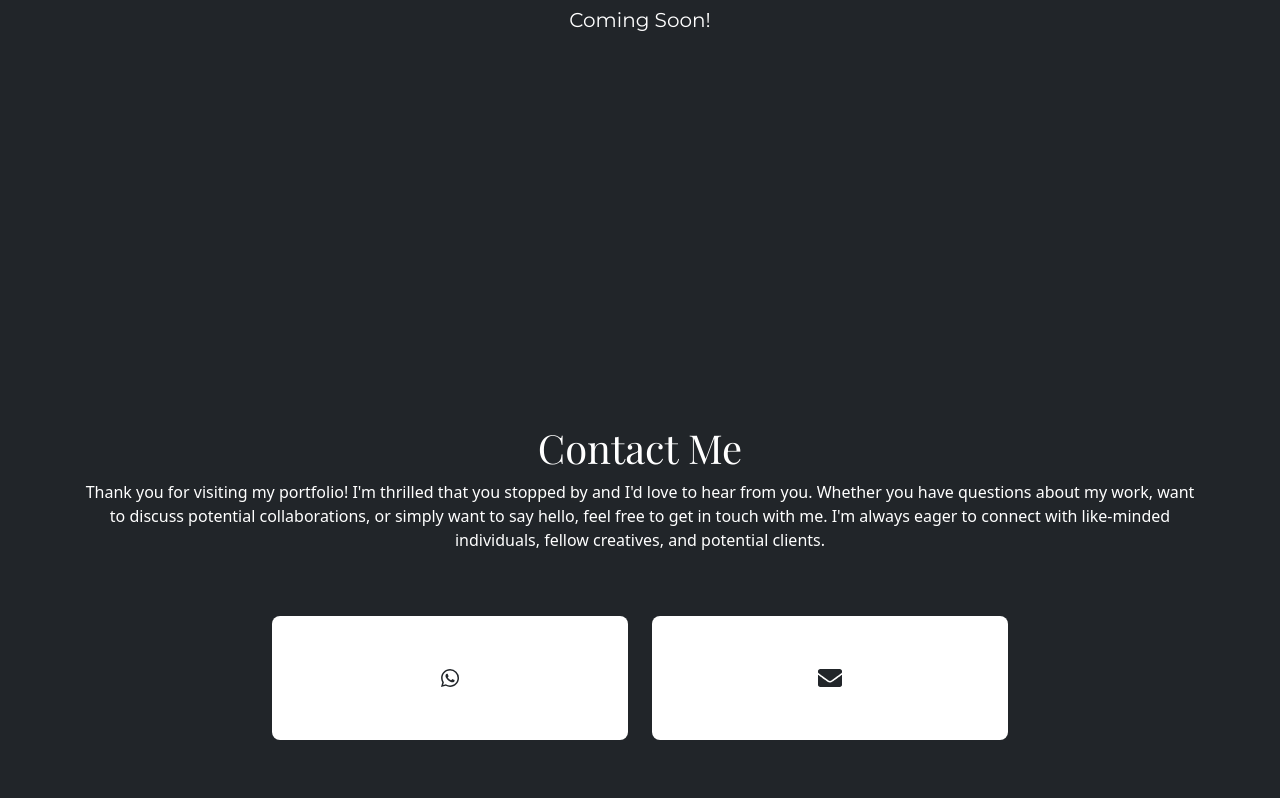
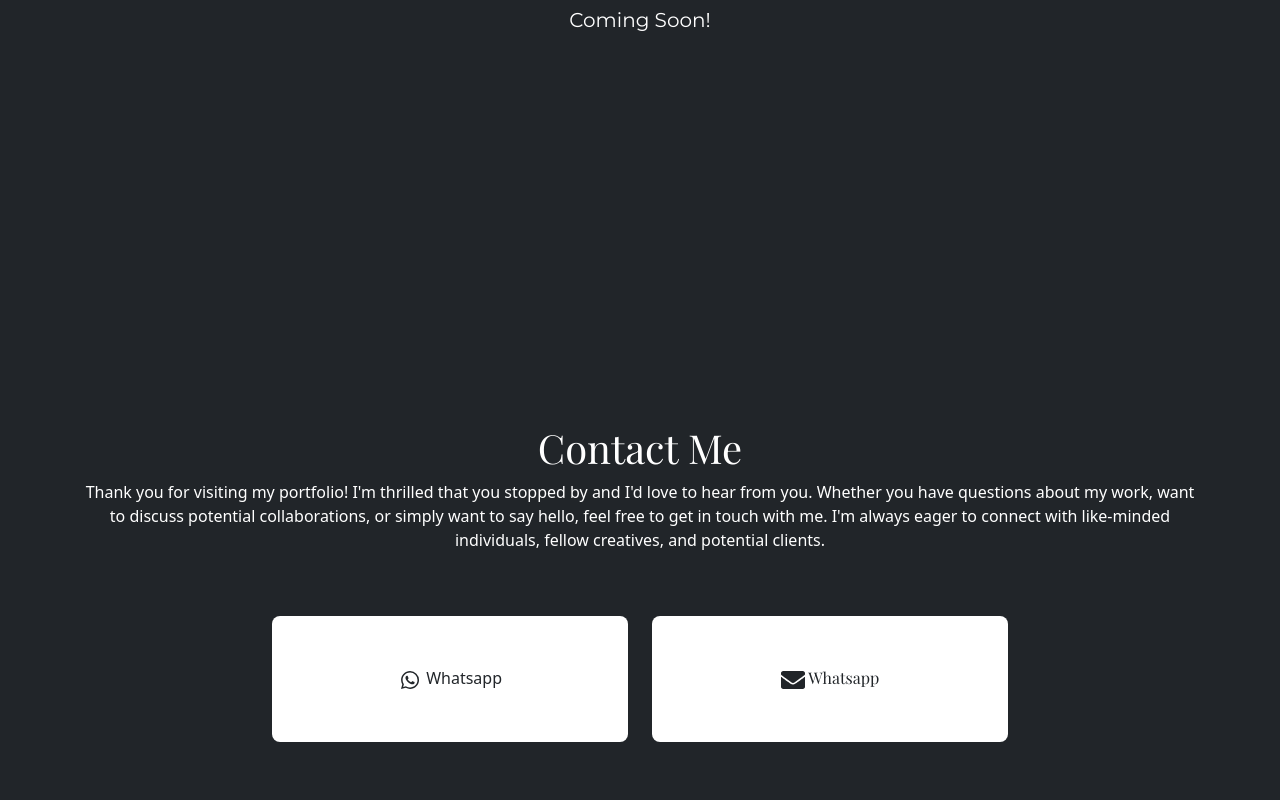
Before and after one commit to nadirbakri/portofolio, a Next.js app: page / in a window 1280 px wide. Shown: the part 2032-2832 px from the top of the page. Built offline with nearby package versions, Linux system fonts and the light colour scheme; a web font is replaced by a local one.

Commit message:
nambah text

```diff
--- a/src/pages/components/Contact.js
+++ b/src/pages/components/Contact.js
@@ -23,13 +23,13 @@ const Contact = () => {
         <p className={`${styles.montserrat} text-center`}>Thank you for visiting my portfolio! I'm thrilled that you stopped by and I'd love to hear from you. Whether you have questions about my work, want to discuss potential collaborations, or simply want to say hello, feel free to get in touch with me. I'm always eager to connect with like-minded individuals, fellow creatives, and potential clients.</p>
         <div className='row pt-5'>
           <div className='col-4 offset-2'>
-            <div className={`${styles.contactButton} bg-white text-dark`} onClick={handleWhatsApp}>
-              <BiLogoWhatsapp className={`${styles.contactIcon} text-center`} />
+            <div className={`${styles.contactButton} bg-white text-dark text-center`} onClick={handleWhatsApp}>
+              <span><BiLogoWhatsapp className={`${styles.contactIcon}`} /> Whatsapp</span>
             </div>
           </div>
           <div className='col-4'>
-            <div className={`${styles.contactButton} bg-white text-dark`} onClick={handleEmail}>
-              <FaEnvelope className={`${styles.contactIcon} text-center`} />
+            <div className={`${styles.contactButton} bg-white text-dark text-center`} onClick={handleEmail}>
+              <span className={`${styles.playfair}`}><FaEnvelope className={`${styles.contactIcon}`} /> Whatsapp</span>
             </div>
           </div>
         </div>
```
